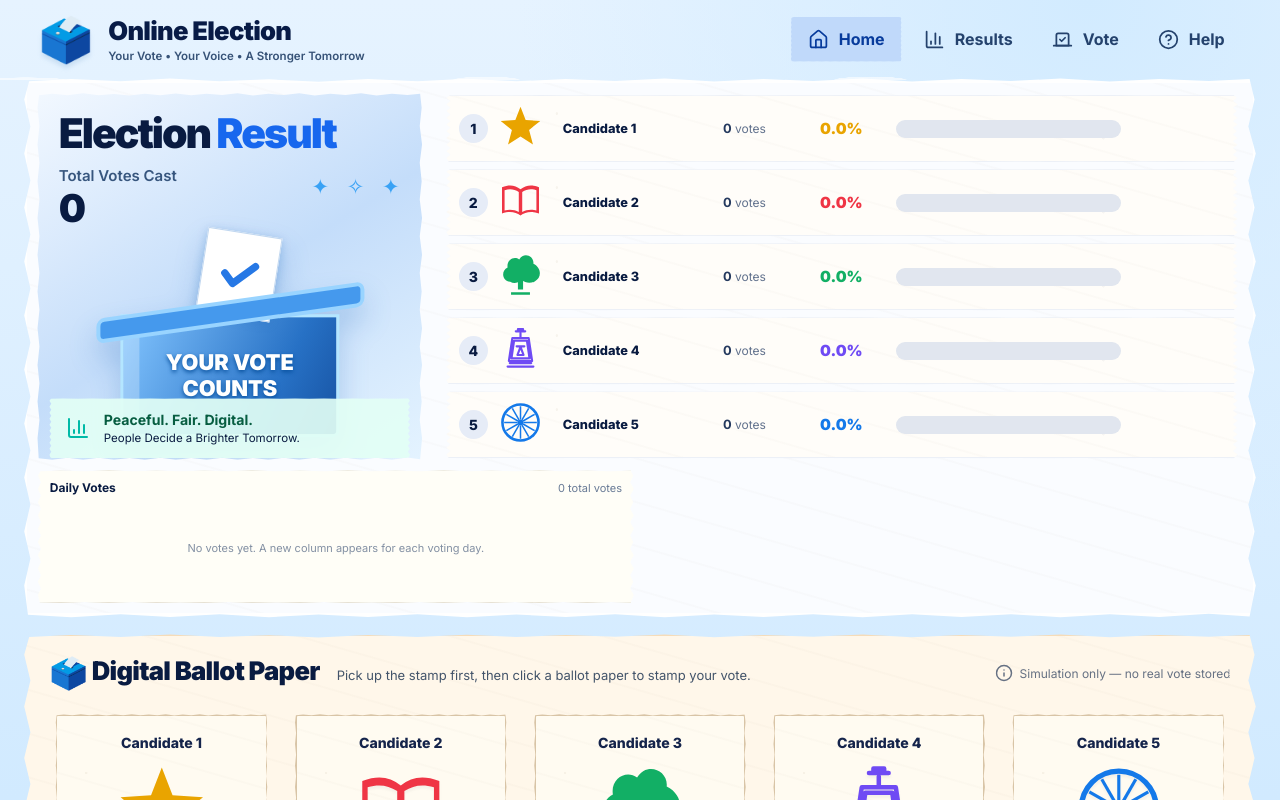
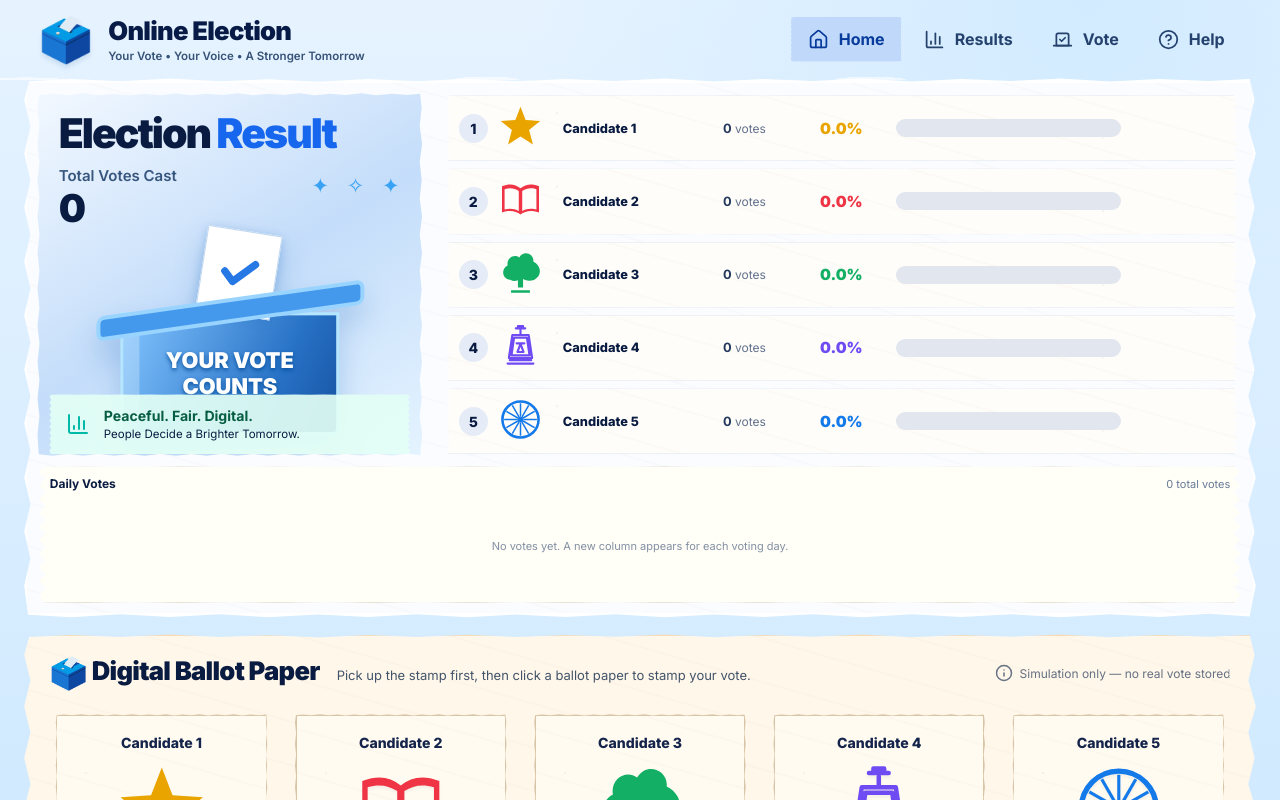
Before and after one commit to usrnixxar/Ballot-Paper, a React (Vite) app: page / in a window 1280 px wide. Shown: the top 800 px of the page. Built offline with nearby package versions, Linux system fonts and the light colour scheme.

Commit message:
Expand daily vote graph to full-width results analytics panel

```diff
--- a/src/styles.css
+++ b/src/styles.css
@@ -116,3 +116,9 @@
 .modal{max-height:calc(100dvh - 24px);overflow-y:auto;overscroll-behavior:contain;scrollbar-width:thin}
 @media(max-width:770px){.results-main{grid-template-columns:1fr;height:auto;flex:auto;min-height:0}.results-panel{min-height:0}.result-analytics{flex:auto;min-height:135px;height:auto}.gender-chart{min-height:125px}.modal{width:min(420px,100%);max-height:calc(100dvh - 20px)}}
 @media(max-width:460px){.result-analytics{grid-template-columns:1fr}.gender-chart{min-height:125px}.voter-form{gap:10px}.voter-form input,.voter-form select{padding:10px 11px}.modal h3{font-size:19px}}
+
+/* One full-width daily votes graph replacing demographic split. */
+.result-analytics{grid-template-columns:minmax(0,1fr)!important}
+.daily-votes-chart{width:100%;min-height:135px}
+.daily-votes-chart .daily-chart-columns{gap:16px}
+@media(max-width:460px){.result-analytics{grid-template-columns:minmax(0,1fr)!important}}
```
